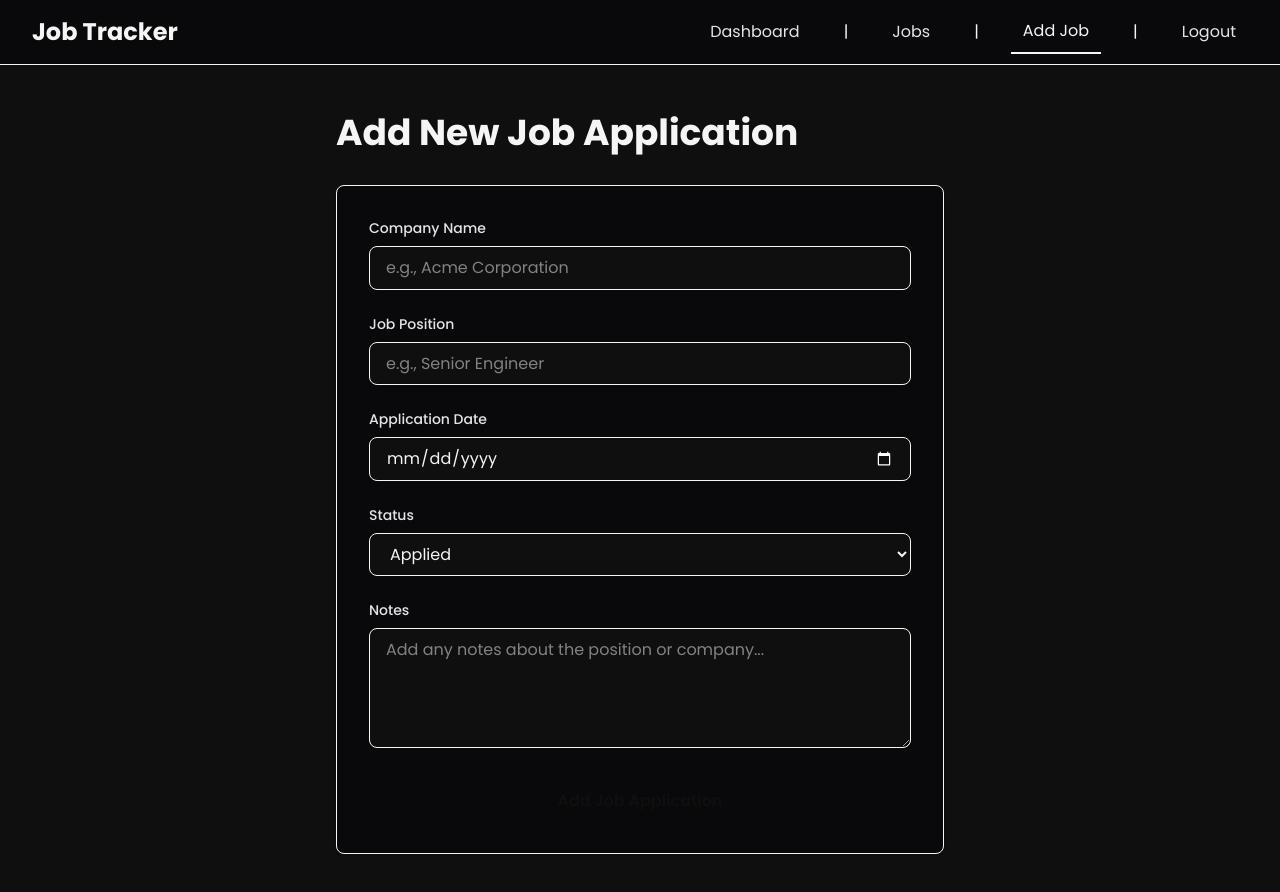
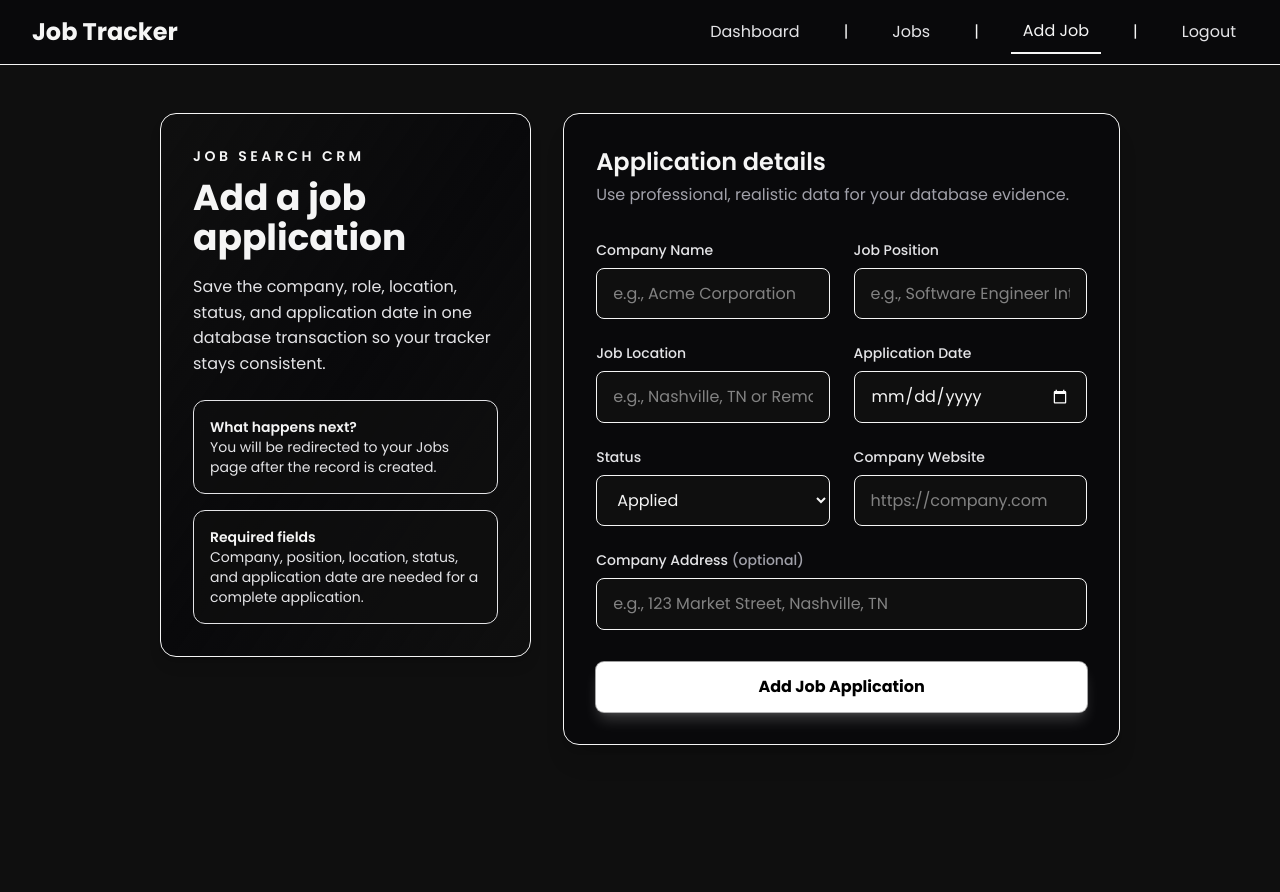
Before and after one commit to LandonUrcho/JobTracker, a Next.js app: page /add-job in a window 1280 px wide. Shown: the top 892 px of the page. After the commit the page ends 800 px from the top, so only its background shows below. Built offline with nearby package versions, Linux system fonts and the light colour scheme; sample sign-in values are in the browser's storage.

Commit message:
Set up job writing

```diff
--- a/app/add-job/page.tsx
+++ b/app/add-job/page.tsx
@@ -1,21 +1,97 @@
 'use client';
 
-import { FormEvent } from 'react';
+import { FormEvent, useEffect, useState } from 'react';
+import { useRouter } from 'next/navigation';
+import { createJobApplication } from '@/lib/commands';
 
 export default function AddJob() {
-  const handleSubmit = (e: FormEvent<HTMLFormElement>) => {
+  const router = useRouter();
+  const [userId, setUserId] = useState<number | null>(null);
+  const [error, setError] = useState('');
+  const [isSubmitting, setIsSubmitting] = useState(false);
+
+  useEffect(() => {
+    const storedUserId = localStorage.getItem('userId');
+
+    if (!storedUserId) {
+      router.push('/login');
+      return;
+    }
+
+    setUserId(Number(storedUserId));
+  }, [router]);
+
+  const handleSubmit = async (e: FormEvent<HTMLFormElement>) => {
     e.preventDefault();
-    // TODO: Handle form submission
-    alert('Job added! (Feature coming soon)');
+    setError('');
+
+    if (!userId) {
+      setError('Please log in before adding a job application.');
+      return;
+    }
+
+    const formData = new FormData(e.currentTarget);
+    setIsSubmitting(true);
+
+    try {
+      await createJobApplication({
+        userId,
+        companyName: String(formData.get('company') || ''),
+        jobTitle: String(formData.get('position') || ''),
+        jobLocation: String(formData.get('location') || ''),
+        status: String(formData.get('status') || 'Applied'),
+        dateApplied: String(formData.get('date') || ''),
+        companyWebsite: String(formData.get('website') || ''),
+        companyAddress: String(formData.get('address') || ''),
+      });
+
+      router.push('/jobs');
+      router.refresh();
+    } catch (err) {
+      console.error(err);
+      setError('Unable to add this job application. Please check the form and try again.');
+    } finally {
+      setIsSubmitting(false);
+    }
   };
 
   return (
     <div className="flex-1 bg-background">
-      <div className="max-w-2xl mx-auto px-4 sm:px-6 lg:px-8 py-12">
-        <h1 className="text-4xl font-bold text-foreground mb-8">Add New Job Application</h1>
+      <div className="max-w-5xl mx-auto px-4 sm:px-6 lg:px-8 py-12">
+        <div className="grid grid-cols-1 lg:grid-cols-[0.8fr_1.2fr] gap-8 items-start">
+          <aside className="bg-gradient-to-br from-primary-500/20 via-background-secondary to-secondary-500/10 rounded-2xl border border-border p-8 shadow-lg">
+            <p className="text-sm font-semibold uppercase tracking-[0.25em] text-accent mb-3">
+              Job Search CRM
+            </p>
+            <h1 className="text-4xl font-bold text-foreground mb-4">Add a job application</h1>
+            <p className="text-foreground-secondary mb-6">
+              Save the company, role, location, status, and application date in one database transaction so your tracker stays consistent.
+            </p>
+            <div className="space-y-4 text-sm text-foreground-secondary">
+              <div className="rounded-xl bg-background/70 border border-border p-4">
+                <p className="font-semibold text-foreground">What happens next?</p>
+                <p>You will be redirected to your Jobs page after the record is created.</p>
+              </div>
+              <div className="rounded-xl bg-background/70 border border-border p-4">
+                <p className="font-semibold text-foreground">Required fields</p>
+                <p>Company, position, location, status, and application date are needed for a complete application.</p>
+              </div>
+            </div>
+          </aside>
 
-        <form onSubmit={handleSubmit} className="bg-background-secondary rounded-lg shadow border border-border p-8">
-          <div className="grid grid-cols-1 gap-6">
+          <form onSubmit={handleSubmit} className="bg-background-secondary rounded-2xl shadow-xl border border-border p-8">
+            <div className="mb-8">
+              <h2 className="text-2xl font-semibold text-foreground">Application details</h2>
+              <p className="text-foreground-tertiary mt-1">Use professional, realistic data for your database evidence.</p>
+            </div>
+
+            {error && (
+              <div className="mb-6 rounded-lg border border-error-500/40 bg-error-500/10 px-4 py-3 text-sm text-error-300">
+                {error}
+              </div>
+            )}
+
+            <div className="grid grid-cols-1 md:grid-cols-2 gap-6">
             <div>
               <label htmlFor="company" className="block text-sm font-medium text-foreground-secondary mb-2">
                 Company Name
@@ -25,8 +101,9 @@ export default function AddJob() {
                 id="company"
                 name="company"
                 required
-                className="w-full px-4 py-2 bg-background text-foreground border border-border rounded-lg focus:ring-2 focus:ring-accent focus:border-transparent"
+                className="w-full px-4 py-3 bg-background text-foreground border border-border rounded-lg outline-none focus:ring-2 focus:ring-accent focus:border-transparent transition"
                 placeholder="e.g., Acme Corporation"
+                disabled={isSubmitting}
               />
             </div>
 
@@ -39,8 +116,24 @@ export default function AddJob() {
                 id="position"
                 name="position"
                 required
-                className="w-full px-4 py-2 bg-background text-foreground border border-border rounded-lg focus:ring-2 focus:ring-accent focus:border-transparent"
-                placeholder="e.g., Senior Engineer"
+                className="w-full px-4 py-3 bg-background text-foreground border border-border rounded-lg outline-none focus:ring-2 focus:ring-accent focus:border-transparent transition"
+                placeholder="e.g., Software Engineer Intern"
+                disabled={isSubmitting}
+              />
+            </div>
+
+            <div>
+              <label htmlFor="location" className="block text-sm font-medium text-foreground-secondary mb-2">
+                Job Location
+              </label>
+              <input
+                type="text"
+                id="location"
+                name="location"
+                required
+                className="w-full px-4 py-3 bg-background text-foreground border border-border rounded-lg outline-none focus:ring-2 focus:ring-accent focus:border-transparent transition"
+                placeholder="e.g., Nashville, TN or Remote"
+                disabled={isSubmitting}
               />
             </div>
 
@@ -53,7 +146,8 @@ export default function AddJob() {
                 id="date"
                 name="date"
                 required
-                className="w-full px-4 py-2 bg-background text-foreground border border-border rounded-lg focus:ring-2 focus:ring-accent focus:border-transparent"
+                className="w-full px-4 py-3 bg-background text-foreground border border-border rounded-lg outline-none focus:ring-2 focus:ring-accent focus:border-transparent transition"
+                disabled={isSubmitting}
               />
             </div>
 
@@ -64,7 +158,8 @@ export default function AddJob() {
               <select
                 id="status"
                 name="status"
-                className="w-full px-4 py-2 bg-background text-foreground border border-border rounded-lg focus:ring-2 focus:ring-accent focus:border-transparent"
+                className="w-full px-4 py-3 bg-background text-foreground border border-border rounded-lg outline-none focus:ring-2 focus:ring-accent focus:border-transparent transition"
+                disabled={isSubmitting}
               >
                 <option>Applied</option>
                 <option>Under Review</option>
@@ -75,26 +170,45 @@ export default function AddJob() {
             </div>
 
             <div>
-              <label htmlFor="notes" className="block text-sm font-medium text-foreground-secondary mb-2">
-                Notes
+              <label htmlFor="website" className="block text-sm font-medium text-foreground-secondary mb-2">
+                Company Website
               </label>
-              <textarea
-                id="notes"
-                name="notes"
-                rows={4}
-                className="w-full px-4 py-2 bg-background text-foreground border border-border rounded-lg focus:ring-2 focus:ring-accent focus:border-transparent"
-                placeholder="Add any notes about the position or company..."
+              <input
+                type="url"
+                id="website"
+                name="website"
+                className="w-full px-4 py-3 bg-background text-foreground border border-border rounded-lg outline-none focus:ring-2 focus:ring-accent focus:border-transparent transition"
+                placeholder="https://company.com"
+                disabled={isSubmitting}
               />
             </div>
 
+            <div className="md:col-span-2">
+              <label htmlFor="address" className="block text-sm font-medium text-foreground-secondary mb-2">
+                Company Address <span className="text-foreground-tertiary">(optional)</span>
+              </label>
+              <input
+                type="text"
+                id="address"
+                name="address"
+                className="w-full px-4 py-3 bg-background text-foreground border border-border rounded-lg outline-none focus:ring-2 focus:ring-accent focus:border-transparent transition"
+                placeholder="e.g., 123 Market Street, Nashville, TN"
+                disabled={isSubmitting}
+              />
+            </div>
+
+            <div className="md:col-span-2 pt-2">
             <button
               type="submit"
-              className="w-full bg-accent text-background font-semibold py-2 rounded-lg hover:bg-accent-hover transition-colors"
+              disabled={isSubmitting || !userId}
+              className="w-full rounded-lg bg-white px-6 py-3 font-bold text-black shadow-lg shadow-white/20 ring-1 ring-white/60 hover:bg-neutral-200 hover:shadow-white/30 disabled:cursor-not-allowed disabled:opacity-60 transition-all"
             >
-              Add Job Application
+              {isSubmitting ? 'Adding Application...' : 'Add Job Application'}
             </button>
+            </div>
           </div>
         </form>
+        </div>
       </div>
     </div>
   );
--- a/app/layout.tsx
+++ b/app/layout.tsx
@@ -2,10 +2,6 @@ import type { Metadata } from "next";
 import { Poppins, IBM_Plex_Mono } from "next/font/google";
 import Navigation from "./components/Navigation";
 import "./globals.css";
-import { initializeDatabase } from "@/lib/db";
-
-// Initialize database on app startup
-initializeDatabase();
 
 const poppins = Poppins({
   variable: "--font-geist-sans",
--- a/app/signup/page.tsx
+++ b/app/signup/page.tsx
@@ -3,7 +3,6 @@
 import { useState } from "react";
 import { useRouter } from "next/navigation";
 import { createUser, getUserByEmail } from "@/lib/commands";
-import { create } from "domain";
 
 export default function Signup() {
   type User = {
--- a/package.json
+++ b/package.json
@@ -16,6 +16,7 @@
   },
   "devDependencies": {
     "@tailwindcss/postcss": "^4",
+    "@types/better-sqlite3": "^7.6.13",
     "@types/node": "^20",
     "@types/react": "^19",
     "@types/react-dom": "^19",
--- a/tailwind.config.ts
+++ b/tailwind.config.ts
@@ -1,4 +1,4 @@
-export default {
+const config = {
   theme: {
     extend: {
       colors: {
@@ -11,4 +11,6 @@ export default {
       },
     },
   },
-}
+};
+
+export default config;
```
Also changed, not shown: app/dashboard/page.tsx (+3 -5 lines), app/jobs/page.tsx (+9 -6 lines), lib/commands.ts (+99 -15 lines), lib/db.ts (+54 -42 lines), 1 other file (tests, documents, lock files or other folders).
